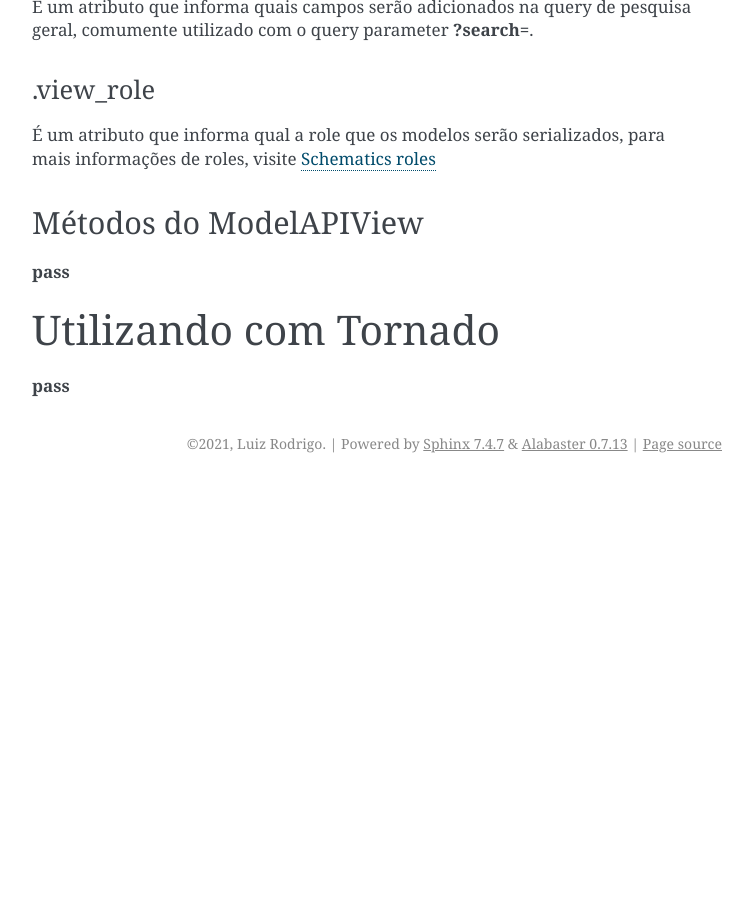
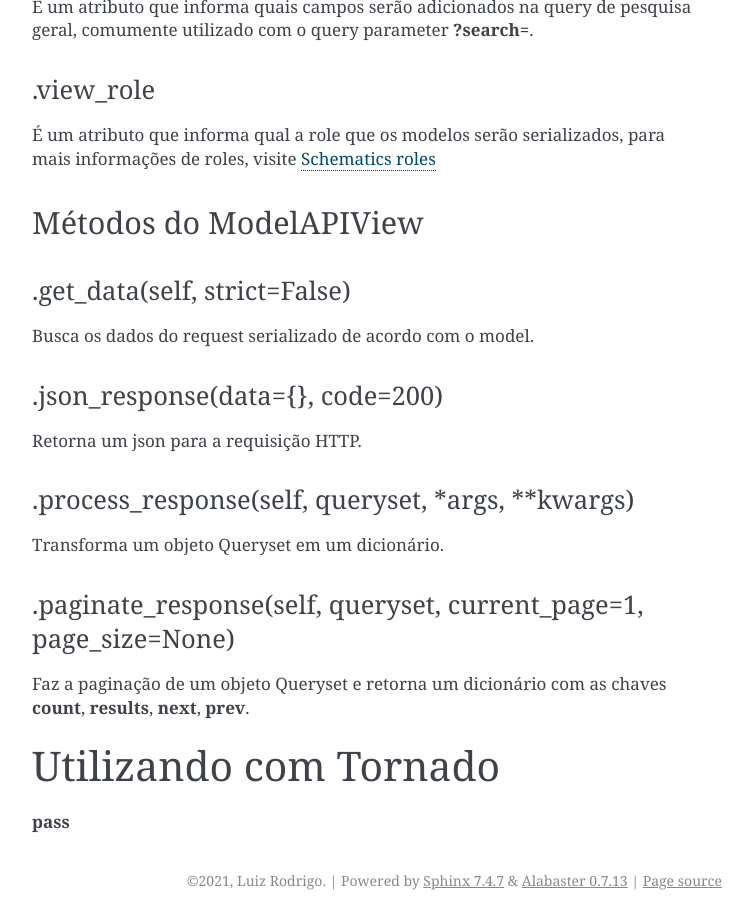
Before and after one commit to AntLouiz/tornado-contrib, a Sphinx documentation site: the page built from docs/index.rst, in a window 1280 px wide and 900 px high, scrolled down 6021 px. Shown: the whole window, without its empty margins (388-1141 px from the left). Built offline with Sphinx 7.4.7, drawn with Linux system fonts in a browser that asks for light colours; before the commit the page ends 6504 px from its top, so only the background shows below that; some of the changed text lies outside the part shown.

Commit message:
Update docs

```diff
--- a/docs/index.rst
+++ b/docs/index.rst
@@ -335,8 +335,26 @@ padrão a quantidade é de 50 objetos.
 Métodos do ModelAPIView
 -----------------------
 
-**pass**
 
+.get_data(self, strict=False)
+^^^^^^^^^^^^^^^^^^^^^^^^^^^^^
+
+Busca os dados do request serializado de acordo com o model.
+
+.json_response(data={}, code=200)
+^^^^^^^^^^^^^^^^^^^^^^^^^^^^^^^^^
+
+Retorna um json para a requisição HTTP.
+
+.process_response(self, queryset, \*args, \*\*kwargs)
+^^^^^^^^^^^^^^^^^^^^^^^^^^^^^^^^^^^^^^^^^^^^^^^^^^^^^^
+
+Transforma um objeto Queryset em um dicionário.
+
+.paginate_response(self, queryset, current_page=1, page_size=None)
+^^^^^^^^^^^^^^^^^^^^^^^^^^^^^^^^^^^^^^^^^^^^^^^^^^^^^^^^^^^^^^^^^^
+
+Faz a paginação de um objeto Queryset e retorna um dicionário com as chaves **count**, **results**, **next**, **prev**.
 
 Utilizando com Tornado
 ======================
```
Also changed, not shown: 6 other files.
